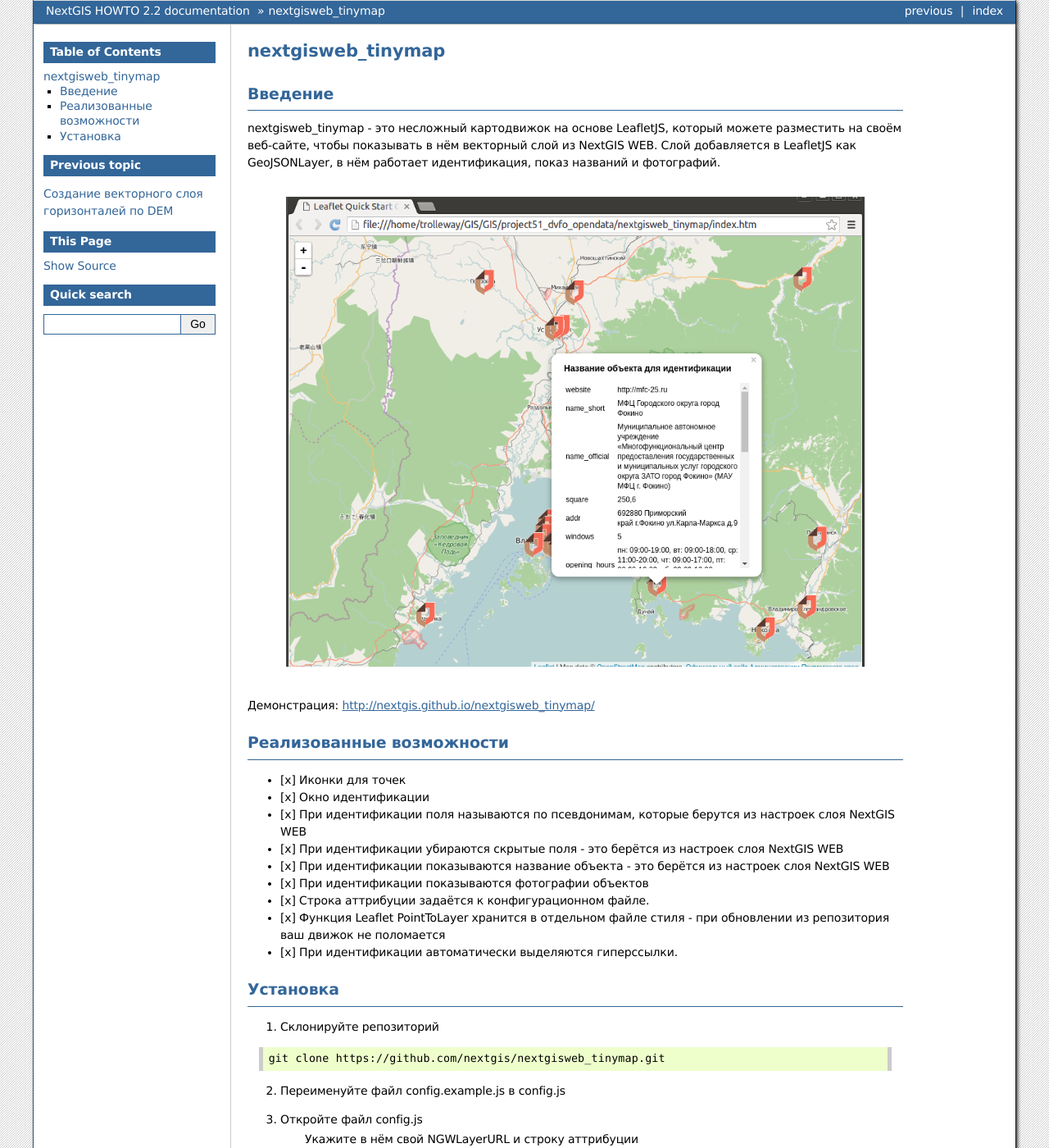
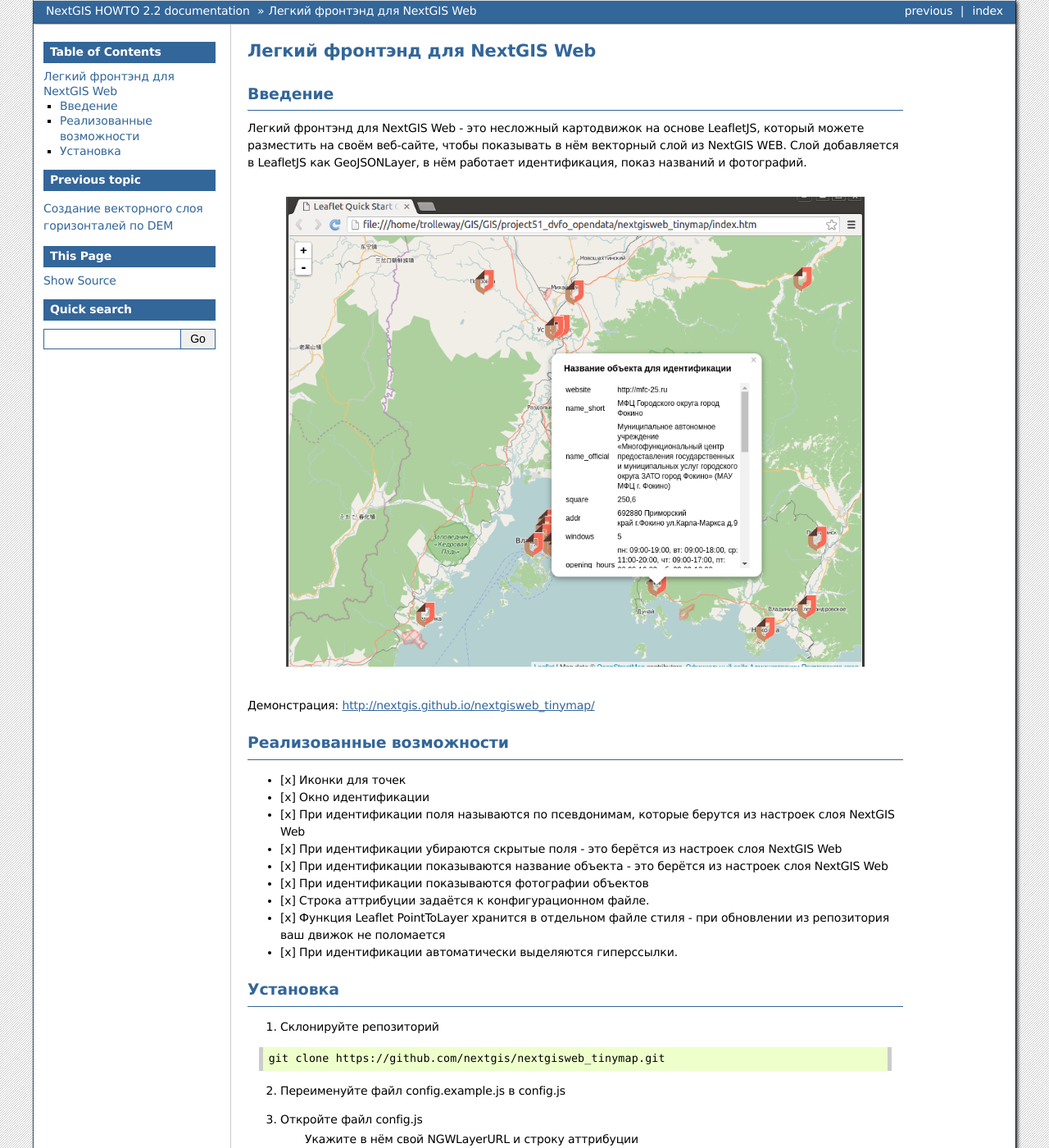
Before and after one commit to nextgis/docs_howto, a Sphinx documentation site: the page built from source/nextgisweb_tinymap.rst, in a window 1280 px wide and 1400 px high. Shown: the whole window at 82% size. Built offline with Sphinx 7.4.7, drawn with Linux system fonts in a browser that asks for light colours; formulas are drawn with MathJax 3; some of the changed text lies outside the part shown.

Commit message:
редактирование имен рисунков в Howto

```diff
--- a/source/entels.rst
+++ b/source/entels.rst
@@ -11,7 +11,7 @@
 Демонстрационный стенд представляет собой виртуальную машину - файл .ova, который открывается в :program:`VirtualBox`.
 Устанавливаем и запускаем :program:`VirtualBox`.
 В меню выберите :menuselection:`File --> Import Appliance`, и в диалоге выбираем предоставленный вам файл с расширением .ova
-В главном окне :program:`Oracle VM VirtualBox` должна создаться виртуальная машина с названием Nextgisweb, как на картинке
+В главном окне :program:`Oracle VM VirtualBox` должна создаться виртуальная машина с названием NextGIS Web, как на картинке
 
 .. figure:: _static/vm_01.png
 
@@ -248,4 +248,4 @@
 
 
 
-в заголовке некстгисмобайл, нужно системе NextGIS Web Entels.
+в заголовке NextGIS Mobile, нужно системе NextGIS Web Entels.
--- a/source/nextgisweb_tinymap.rst
+++ b/source/nextgisweb_tinymap.rst
@@ -2,13 +2,13 @@
 
 .. nextgisweb_tinymap:
 
-nextgisweb_tinymap
+Легкий фронтэнд для NextGIS Web
 =====================================
 
 Введение
 ----------------------------
 
-nextgisweb_tinymap - это несложный картодвижок на основе LeafletJS, который можете разместить на своём веб-сайте, чтобы показывать в нём векторный слой из NextGIS WEB. Слой добавляется в LeafletJS как GeoJSONLayer, в нём работает идентификация, показ названий и фотографий.
+Легкий фронтэнд для NextGIS Web - это несложный картодвижок на основе LeafletJS, который можете разместить на своём веб-сайте, чтобы показывать в нём векторный слой из NextGIS WEB. Слой добавляется в LeafletJS как GeoJSONLayer, в нём работает идентификация, показ названий и фотографий.
 
  .. figure:: _static/NextgiswebTinymapMain.png
    :name: NextgiswebTinymapMain
@@ -23,9 +23,9 @@
 
 - [x] Иконки для точек
 - [x] Окно идентификации
-- [x] При идентификации поля называются по псевдонимам, которые берутся из настроек слоя NextGIS WEB
-- [x] При идентификации убираются скрытые поля - это берётся из настроек слоя NextGIS WEB
-- [x] При идентификации показываются название объекта - это берётся из настроек слоя NextGIS WEB
+- [x] При идентификации поля называются по псевдонимам, которые берутся из настроек слоя NextGIS Web
+- [x] При идентификации убираются скрытые поля - это берётся из настроек слоя NextGIS Web
+- [x] При идентификации показываются название объекта - это берётся из настроек слоя NextGIS Web
 - [x] При идентификации показываются фотографии объектов
 - [x] Строка аттрибуции задаётся к конфигурационном файле.
 - [x] Функция Leaflet PointToLayer хранится в отдельном файле стиля - при обновлении из репозитория ваш движок не поломается
```
Also changed, not shown: source/barnaul.rst (+13 -13 lines), source/sxf.rst (+6 -4 lines).
